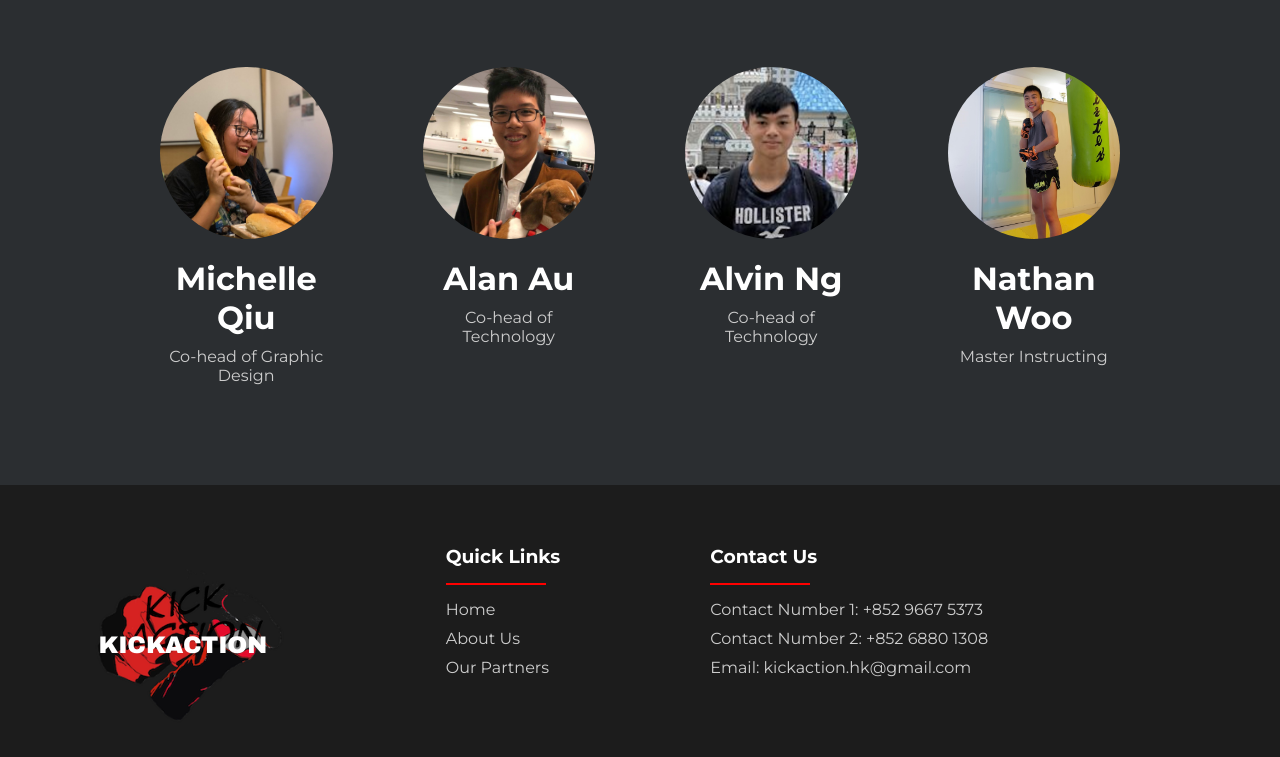
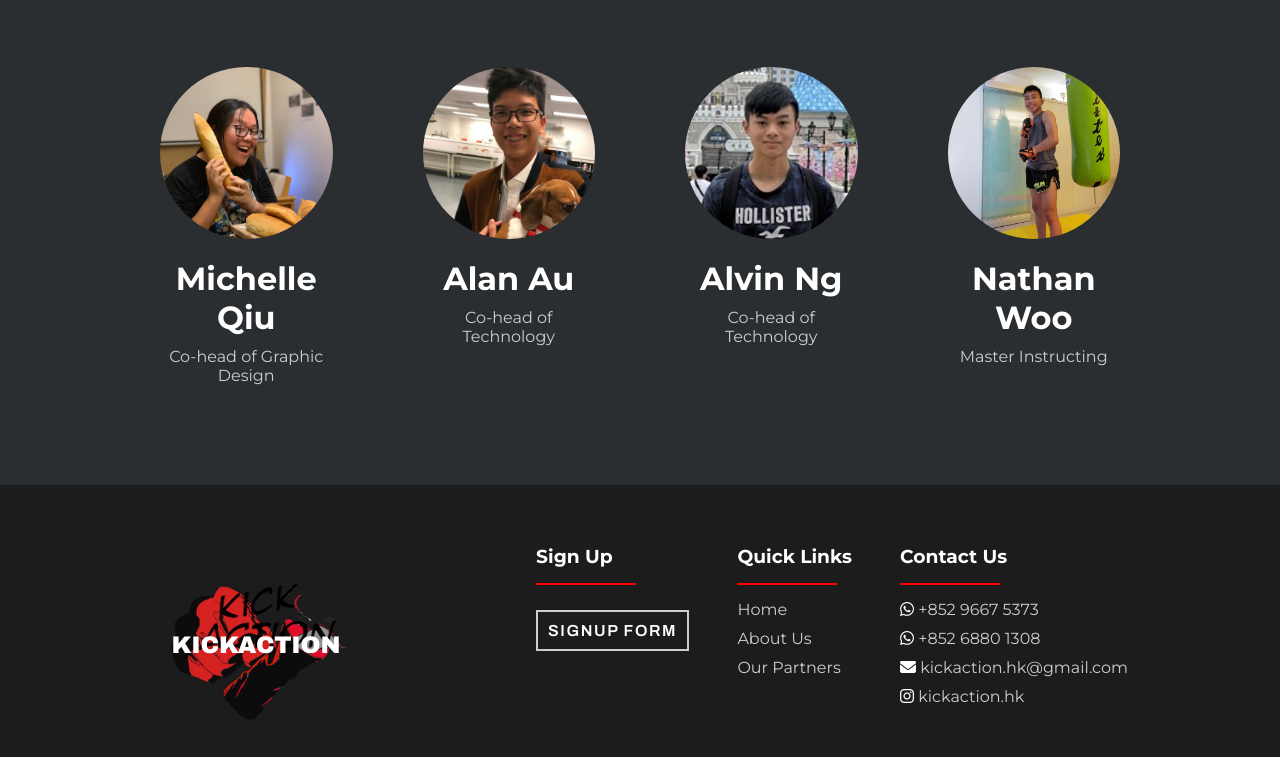
Before and after one commit to SkullCutter02/kickaction, a plain HTML site: page about-us.html in a window 1280 px wide. Shown: the part 1241-1998 px from the top of the page. Drawn offline with Linux system fonts and the light colour scheme.

Commit message:
Added logos to footer, created signup btn link

```diff
--- a/about-us.html
+++ b/about-us.html
@@ -16,6 +16,10 @@
     <script src="./components/nav.js" type="text/javascript" defer></script>
     <script src="./components/favicon.js" type="text/javascript" defer></script>
     <script src="./components/footer.js" type="text/javascript" defer></script>
+    <script
+      src="https://kit.fontawesome.com/a40d908160.js"
+      crossorigin="anonymous"
+    ></script>
     <favicon-component></favicon-component>
   </head>
   <body>
--- a/components/footer.js
+++ b/components/footer.js
@@ -1,7 +1,7 @@
 const footerTemplate = `
   <style>
     footer {
-      background: #1c1c1c;
+      background: var(--footerColor);
       width: 100%;
       padding: 60px 0;
       display: flex;
@@ -49,28 +49,40 @@ const footerTemplate = `
 
     .footer-text {
       display: flex;
-      width: 100%;
+      width: 50%;
+      justify-content: space-around;
     }
 
-    .footer-info:first-child {
-      margin-left: 80px;
+    .signup-btn {
+      padding: 10px;
+      margin-top: 10px;
+      display: inline-block;
+      border: 2px solid var(--secondaryTextColor);
+      color: var(--primaryTextColor) !important;
+      text-transform: uppercase;
+      font-family: Archivo, serif;
+      font-weight: 600;
+      letter-spacing: 0.1em;
+      box-shadow: inset 0 0 0 0 var(--secondaryTextColor);
+      transition: all ease-out 0.3s;
     }
 
-    .footer-info:last-child {
-      margin-left: 150px;
+    .signup-btn:hover {
+      box-shadow: inset 300px 0 0 0 var(--secondaryTextColor);
+      color: var(--footerColor) !important;
     }
 
     @media screen and (max-width: 1100px) {
-      .footer-info:first-child {
-        margin-left: 40px;
+      .footer-logo {
+        width: 30%;
       }
 
-      .footer-info:last-child {
-        margin-left: 100px;
+      .footer-text {
+        width: 60%;
       }
     }
 
-    @media screen and (max-width: 800px) {
+    @media screen and (max-width: 900px) {
       footer {
         flex-direction: column;
       }
@@ -81,15 +93,7 @@ const footerTemplate = `
       }
 
       .footer-text {
-        justify-content: center;
-      }
-
-      .footer-info:first-child {
-        margin-left: 0;
-      }
-
-      .footer-info:last-child {
-        margin-left: 40px;
+        width: 100%;
       }
     }
 
@@ -104,13 +108,12 @@ const footerTemplate = `
         text-align: center;
       }
 
-      .footer-info:last-child {
-        margin-top: 50px;
-        margin-left: 0;
+      .footer-line {
+        margin: 15px auto;
       }
 
-      .footer-line {
-        margin: 15px auto;
+      .footer-info {
+        margin-bottom: 40px;
       }
     }
   </style>
@@ -120,6 +123,13 @@ const footerTemplate = `
       <h2 class="footer-org-name">KickAction</h2>
     </div>
     <div class="footer-text">
+      <div class="footer-signup footer-info">
+        <h3>Sign Up</h3>
+        <div class="footer-line"></div>
+        <div class="footer-button">
+          <a class="signup-btn" href="https://docs.google.com/forms/d/15kOPHlDh8Xzlc0HCOGPunm35Z3fuHIxDjzM5Cq3sbzg/edit" target="_blank">Signup Form</a>
+        </div>
+      </div>
       <div class="footer-links footer-info">
         <h3>Quick Links</h3>
         <div class="footer-line"></div>
@@ -130,9 +140,14 @@ const footerTemplate = `
       <div class="footer-contact-us footer-info">
         <h3>Contact Us</h3>
         <div class="footer-line"></div>
-        <p>Contact Number 1: +852 9667 5373</p>
-        <p>Contact Number 2: +852 6880 1308</p>
-        <p>Email: kickaction.hk@gmail.com</p>
+        <p><i class="fab fa-whatsapp"></i> +852 9667 5373</p>
+        <p><i class="fab fa-whatsapp"></i> +852 6880 1308</p>
+        <p><i class="fas fa-envelope"></i> kickaction.hk@gmail.com</p>
+        <p>
+          <a href="https://www.instagram.com/kickaction.hk/" target="_blank">
+            <i class="fab fa-instagram"></i> kickaction.hk
+          </a>
+        </p>
       </div>
     </div>
   </footer>
--- a/css/variables.css
+++ b/css/variables.css
@@ -7,4 +7,5 @@
   --primaryColor: #ff0000ff;
   --hamburgerTransitionTime: 0.6s;
   --modalColor: #323232;
+  --footerColor: #1c1c1c;
 }
```
Also changed, not shown: index.html (+4 -0 lines), our-partners.html (+4 -0 lines).
